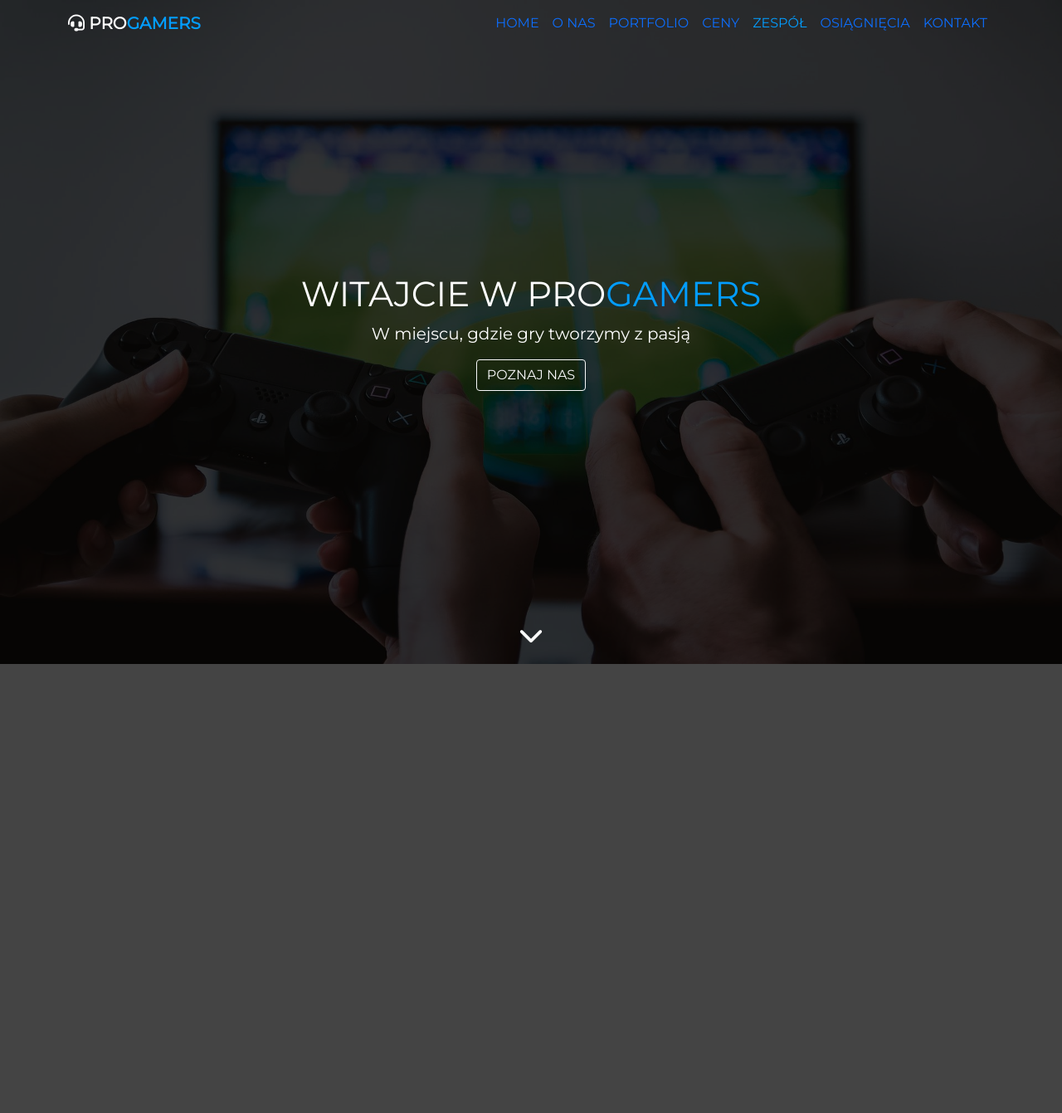
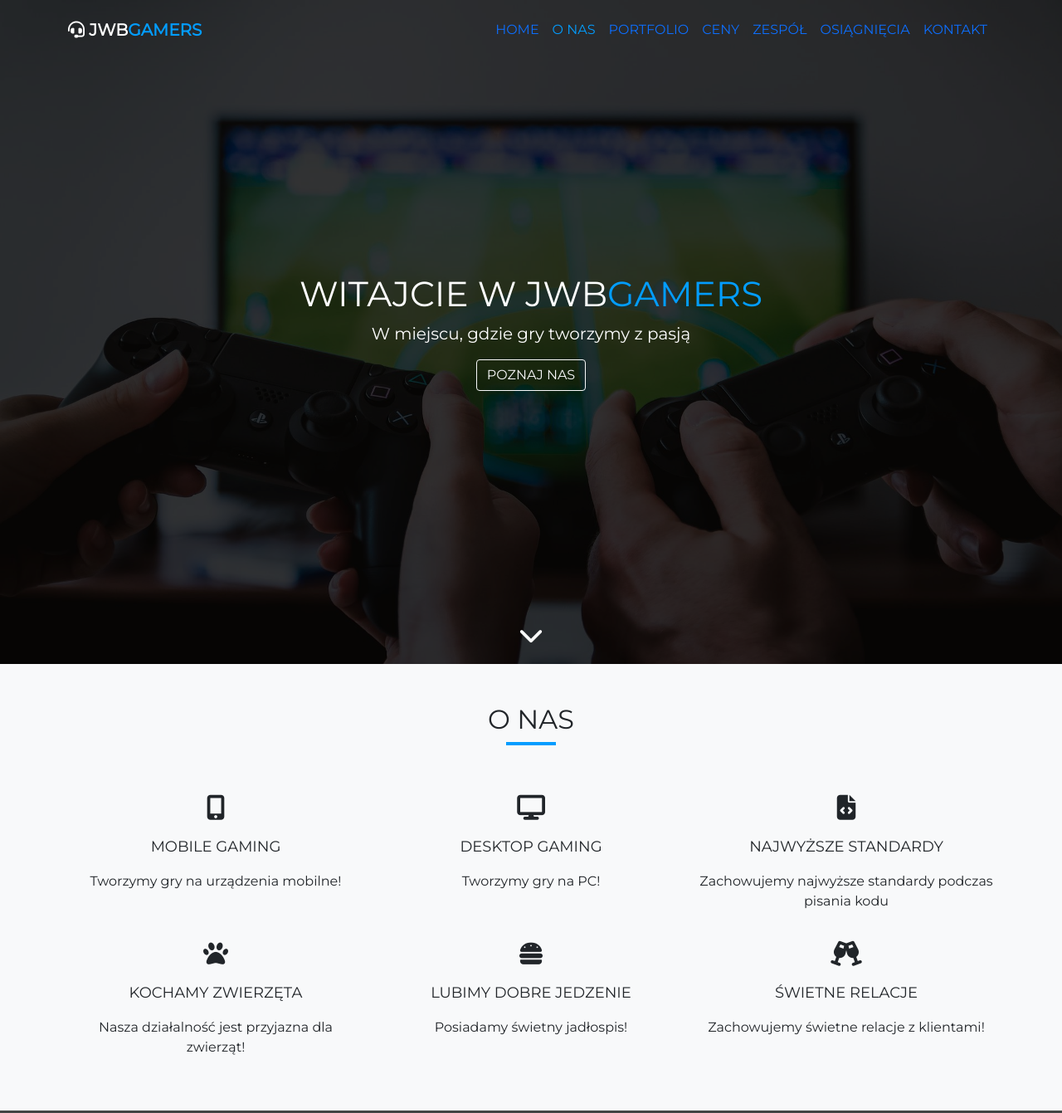
Before and after one commit to Martin7774/BootstrapPage, a plain HTML site: page index.html in a window 1280 px wide. Shown: the top 1341 px of the page at 83% size. Drawn offline with nearby package versions, Linux system fonts and the light colour scheme; files that its build step writes are made by us from their sources.

Commit message:
Add new files

```diff
--- a/index.html
+++ b/index.html
@@ -5,7 +5,7 @@
     <meta charset="UTF-8">
     <meta http-equiv="X-UA-Compatible" content="IE=edge">
     <meta name="viewport" content="width=device-width, initial-scale=1.0">
-    <title>ProGamers</title>
+    <title>JWBGamers</title>
 
     <link href="https://cdn.jsdelivr.net/npm/bootstrap@5.0.0-beta2/dist/css/bootstrap.min.css" rel="stylesheet"
         integrity="sha384-BmbxuPwQa2lc/FVzBcNJ7UAyJxM6wuqIj61tLrc4wSX0szH/Ev+nYRRuWlolflfl" crossorigin="anonymous">
@@ -13,14 +13,14 @@
         <link rel="preconnect" href="https://fonts.gstatic.com" crossorigin>
         <link href="https://fonts.googleapis.com/css2?family=Montserrat:wght@300;400&display=swap" rel="stylesheet">
         <script src="https://kit.fontawesome.com/ba0af0e4bc.js" crossorigin="anonymous"></script>
-    <link rel="stylesheet" href="css/main.css">
+    <link rel="stylesheet" href="/css/main2.css">
 </head>
 
 <body data-bs-spy="scroll" data-bs-target="#navbar">
 
-    <nav id="navbar" class="navbar navbar-expand-lg position-fixed top-0 w-100" style="z-index: 1;">
+    <nav id="navbar" class="navbar navbar-expand-lg position-fixed top-0 w-100 py-3" style="z-index: 1;">
         <div class="container">
-            <a class="navbar-brand" href="#"><i class="fas fa-headset"></i> pro<span class="blue-text">gamers</span></a>
+            <a class="navbar-brand" href="#"><i class="fas fa-headset"></i> jwb<span class="blue-text">gamers</span></a>
             <button class="navbar-toggler" type="button" data-bs-toggle="collapse" data-bs-target="#navbarNavAltMarkup"
                 aria-controls="navbarNavAltMarkup" aria-expanded="false" aria-label="Toggle navigation">
                 <i class="fas fa-bars"></i>
@@ -45,7 +45,7 @@
             <div class="hero-ing">
                 <div class="hero-shadow"></div>
                 <div class="hero-text">
-                    <h1>Witajcie w pro<span class="blue-text">gamers</span></h1>
+                    <h1>Witajcie w jwb<span class="blue-text">gamers</span></h1>
                     <p>W miejscu, gdzie gry tworzymy z pasją</p>
                     <a href="#aboutus" type="button" class="btn btn-outline-light">poznaj nas</a>
                 </div>
@@ -54,14 +54,55 @@
             </div>
         </header>
 
-        <div style="height: 100vh;"></div>
-        <div id="prices" style="height: 100vh;"></div>
-        <div id="team" style="height: 100vh; background-color: aliceblue;"></div>
+        <main>
+            <section id="aboutus" class="aboutus bg-light py-5">
+                <div class="container">
+                    <h2>o nas</h2>
+                    <div class="underline"></div>
+
+                    <div class="row">
+                        <div class="col-sm-6 col-md-4 text-center aboutus-hover">
+                            <p><i class="fa-solid fa-mobile-screen-button"></i></p>
+                            <p class="aboutus-card-tittle nb-1">mobile gaming</p>
+                            <p class="aboutus-card-text">Tworzymy gry na urządzenia mobilne!</p>
+                        </div>
+                        <div class="col-sm-6 col-md-4 text-center aboutus-hover">
+                            <p><i class="fa-solid fa-display"></i></p>
+                            <p class="aboutus-card-tittle nb-1">Desktop gaming</p>
+                            <p class="aboutus-card-text">Tworzymy gry na PC!</p>
+                        </div>
+                        <div class="col-sm-6 col-md-4 text-center aboutus-hover">
+                            <p><i class="fa-solid fa-file-code"></i></p>
+                            <p class="aboutus-card-tittle nb-1">Najwyższe Standardy</p>
+                            <p class="aboutus-card-text">Zachowujemy najwyższe standardy podczas pisania kodu</p>
+                        </div>
+                        <div class="col-sm-6 col-md-4 text-center aboutus-hover">
+                            <p><i class="fa-solid fa-paw"></i></p>
+                            <p class="aboutus-card-tittle nb-1">Kochamy zwierzęta</p>
+                            <p class="aboutus-card-text">Nasza działalność jest przyjazna dla zwierząt!</p>
+                        </div>
+                        <div class="col-sm-6 col-md-4 text-center aboutus-hover">
+                            <p><i class="fa-solid fa-burger"></i></p>
+                            <p class="aboutus-card-tittle nb-1">Lubimy dobre jedzenie</p>
+                            <p class="aboutus-card-text">Posiadamy świetny jadłospis!</p>
+                        </div>
+                        <div class="col-sm-6 col-md-4 text-center aboutus-hover">
+                            <p><i class="fa-solid fa-champagne-glasses"></i></p>
+                            <p class="aboutus-card-tittle nb-1">Świetne relacje</p>
+                            <p class="aboutus-card-text">Zachowujemy świetne relacje z klientami!</p>
+                        </div>
+                    </div>
+
+                </div>
+            </section>
+        </main>
 
 
     <script src="https://cdn.jsdelivr.net/npm/bootstrap@5.0.0-beta2/dist/js/bootstrap.bundle.min.js"
         integrity="sha384-b5kHyXgcpbZJO/tY9Ul7kGkf1S0CWuKcCD38l8YkeH8z8QjE0GmW1gYU5S9FOnJ0" crossorigin="anonymous">
     </script>
+
+    <script src="/BootstrapPage/js/script.js"></script>
 </body>
 
 </html>
--- /dev/null
+++ b/js/script.js
@@ -0,0 +1,13 @@
+document.addEventListener('DOMContentLoaded', function () {
+	let nav = document.querySelector('.navbar');
+
+	function addShadow() {
+		if (window.scrollY >= 150) {
+			nav.classList.add('shadow-bg');
+		} else {
+			nav.classList.remove('shadow-bg');
+		}
+	}
+
+	window.addEventListener('scroll', addShadow);
+});
--- a/sass/_colors.scss
+++ b/sass/_colors.scss
@@ -1,2 +1,2 @@
-$blue-color: #039dff;
+$main-color: #039dff;
 $white: #fff;
--- a/sass/main.scss
+++ b/sass/main2.scss
@@ -8,18 +8,39 @@
 	padding: 0;
 }
 
+html{
+	scroll-padding-top: 82px;
+}
+
 body {
 	position: relative;
 	font-family: 'Montserrat', sans-serif;
 	background-color: #444;
 }
 
+.underline{
+	margin: 0 auto 40px;
+	width: 60px;
+	height: 4px;
+	background-color: $main-color;
+}
+
 .blue-text {
-	color: $blue-color;
+	color: $main-color;
+}
+
+h2{
+	text-align: center;
+	text-transform: uppercase;
+}
+
+.shadow-bg{
+	background-color: rgba(0, 0, 0, 0.8);
 }
 
 nav {
 	text-transform: uppercase;
+	transition: background-color .6s;
 
 	a,
 	i {
@@ -27,7 +48,7 @@ nav {
 	}
 
 	a:hover {
-		color: $blue-color;
+		color: $main-color;
 	}
 
 	.fa-bars {
@@ -39,7 +60,7 @@ nav {
 	}
 
 	.active {
-		color: $blue-color;
+		color: $main-color;
 	}
 }
 
@@ -58,7 +79,7 @@ header {
 	.hero-ing {
 		position: relative;
 		height: 100vh;
-		background-image: url(/img/gaming-g6c5421b57_640.jpg);
+		background-image: url(/BootstrapPage/img/gaming-g6c5421b57_640.jpg);
 		background-position: center;
 		background-size: cover;
 		background-attachment: fixed;
@@ -98,10 +119,42 @@ header {
     }
 }
 
+.aboutus{
+	i{
+		margin-top: 20px;
+		font-size: 30px;
+	}
+
+	.aboutus-card-tittle{
+		font-size: 18px;
+		text-transform: uppercase;
+	}
+
+	.about-card-text{
+		font-size: 14px;
+	}
+
+	.aboutus-hover{
+		transition: color .3s;
+	}
+
+	.aboutus-hover:hover{
+		color: $main-color;
+	}
+
+}
+
+@media (min-width: 992px) {
+	html{
+		scroll-padding-top: 72px;
+	}
+}
+
+
 @media (min-width: 1200px) {
 	header {
 		.hero-ing {
-			background-image: url(/img/gaming-g50d88ca49_1920.jpg);
+			background-image: url(/BootstrapPage/img/gaming-g50d88ca49_1920.jpg);
 		}
 	}
 }
```
Also changed, not shown: css/main.css (deleted), 1 other file.
